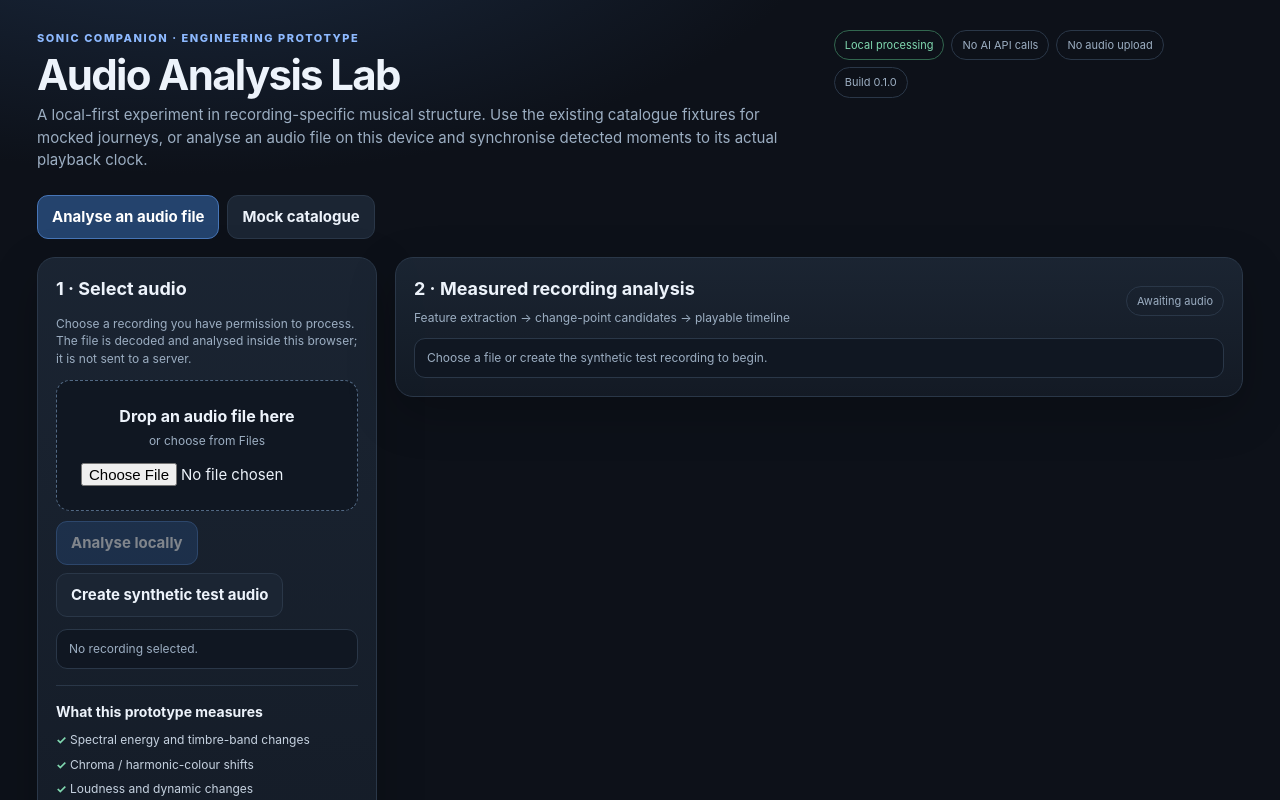
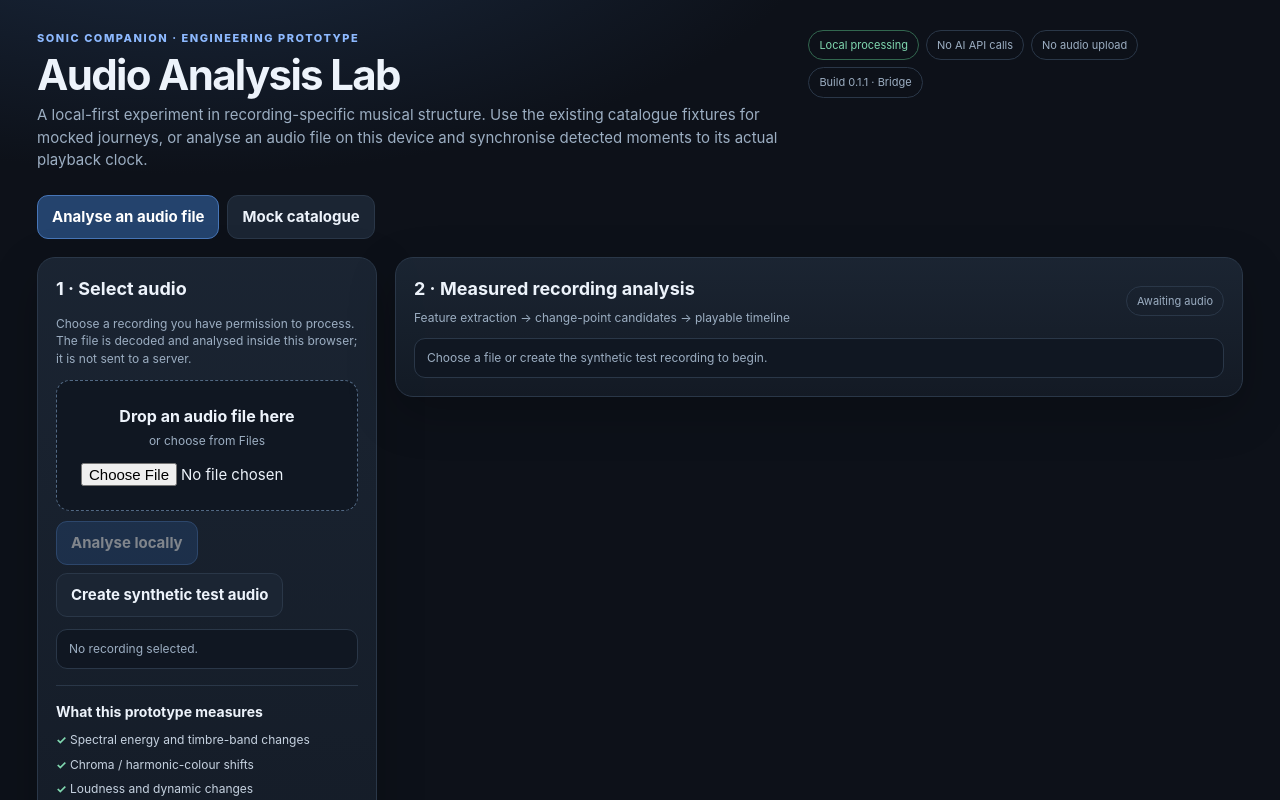
Before and after one commit to ry778kww2m-afk/Sonic-companion, a website: page audio-lab/index.html in a window 1280 px wide. Shown: the top 800 px of the page. Drawn offline with Linux system fonts and the light colour scheme.

Commit message:
Add files via upload

```diff
--- a/audio-lab/index.html
+++ b/audio-lab/index.html
@@ -21,7 +21,7 @@
 </head>
 <body>
 <div class="shell">
-<header class="top"><div><div class="eyebrow">Sonic Companion · engineering prototype</div><h1>Audio Analysis Lab</h1><div class="sub">A local-first experiment in recording-specific musical structure. Use the existing catalogue fixtures for mocked journeys, or analyse an audio file on this device and synchronise detected moments to its actual playback clock.</div></div><div class="pills"><span class="pill good">Local processing</span><span class="pill">No AI API calls</span><span class="pill">No audio upload</span><span class="pill">Build 0.1.0</span></div></header>
+<header class="top"><div><div class="eyebrow">Sonic Companion · engineering prototype</div><h1>Audio Analysis Lab</h1><div class="sub">A local-first experiment in recording-specific musical structure. Use the existing catalogue fixtures for mocked journeys, or analyse an audio file on this device and synchronise detected moments to its actual playback clock.</div></div><div class="pills"><span class="pill good">Local processing</span><span class="pill">No AI API calls</span><span class="pill">No audio upload</span><span class="pill">Build 0.1.1 · Bridge</span></div></header>
 <div class="tabs"><button class="tab active" id="tabAudio">Analyse an audio file</button><button class="tab" id="tabMock">Mock catalogue</button></div>
 <div id="audioView" class="layout">
 <aside class="panel"><h2>1 · Select audio</h2><p class="muted small">Choose a recording you have permission to process. The file is decoded and analysed inside this browser; it is not sent to a server.</p>
```
